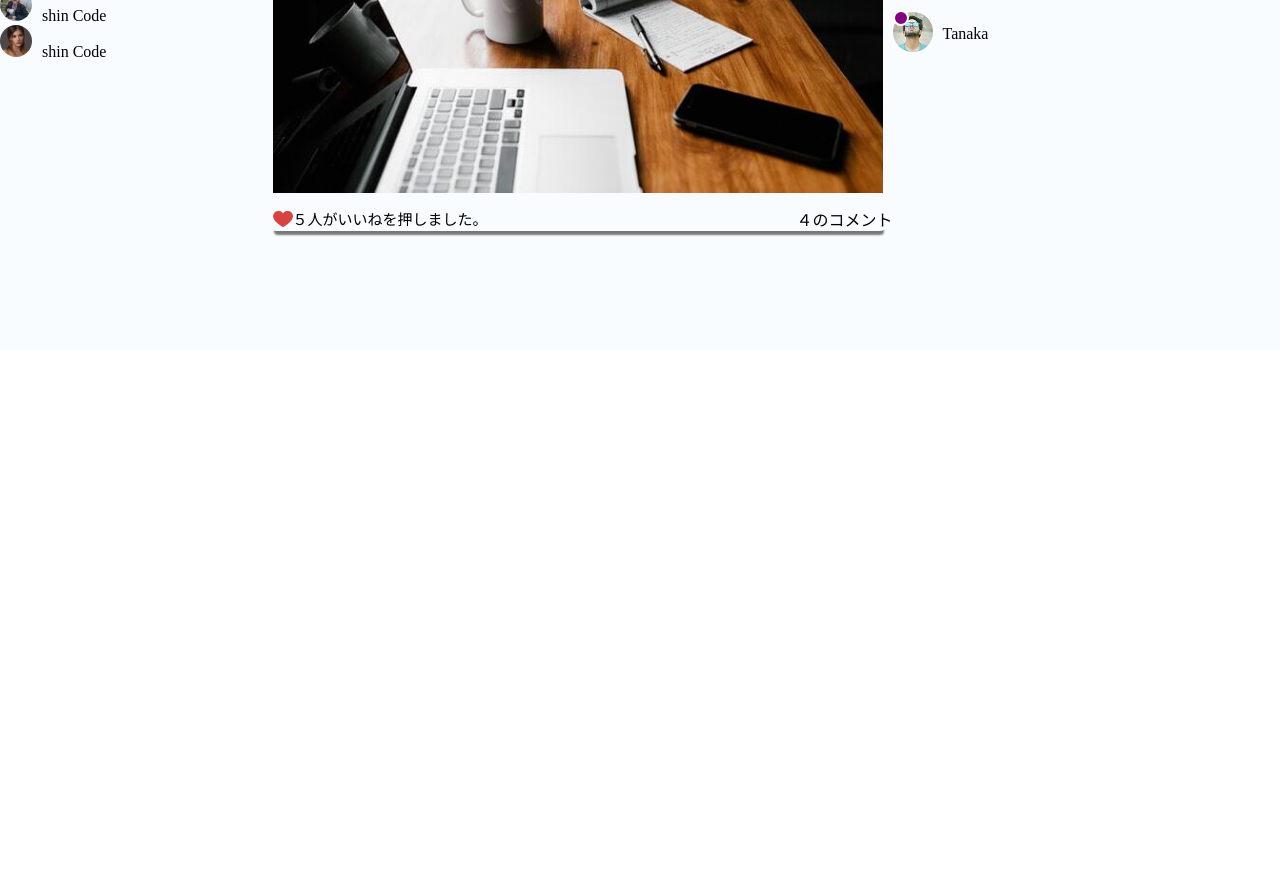
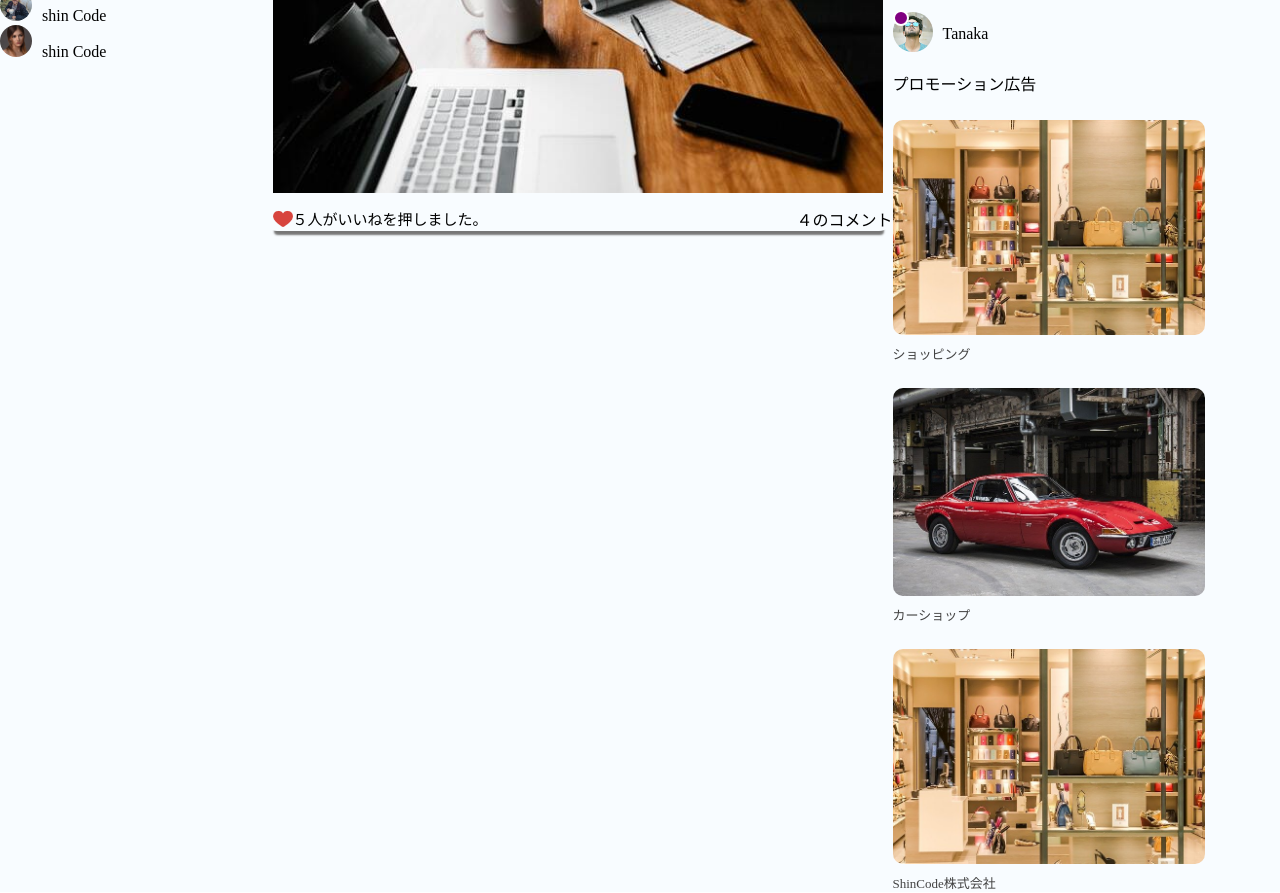
Before and after one commit to ShuheiKurinami/sns, a React (Create React App) app: page / in a window 1280 px wide. Shown: the part 500-1393 px from the top of the page. Before the commit the page ends 850 px from the top, so only its background shows below. Built offline with nearby package versions, Linux system fonts and the light colour scheme.

Commit message:
rightbarの広告作成

```diff
--- a/src/components/rightbar/Rightbar.css
+++ b/src/components/rightbar/Rightbar.css
@@ -70,3 +70,21 @@
   left: 0;
   border: 2px solid white;
 }
+
+promotionTitle {
+  font-size: 18px;
+  font-weight: 550;
+  margin-bottom: -10px;
+}
+
+.rightbarPromotionImg {
+  width: 85%;
+  border-radius: 10px;
+  margin: 25px 0;
+}
+
+.promotionName {
+  font-size: small;
+  color: #434343;
+  margin-top: -20px;
+}
--- a/src/components/rightbar/Rightbar.tsx
+++ b/src/components/rightbar/Rightbar.tsx
@@ -37,6 +37,25 @@
             <span className="rightbarUsername">Tanaka</span>
           </li>
         </ul>
+        <p className="promotionTitle">プロモーション広告</p>
+        <img
+          src="assets/promotion/promotion1.jpeg"
+          alt=""
+          className="rightbarPromotionImg"
+        />
+        <p className="promotionName">ショッピング</p>
+        <img
+          src="assets/promotion/promotion2.jpeg"
+          alt=""
+          className="rightbarPromotionImg"
+        />
+        <p className="promotionName">カーショップ</p>
+        <img
+          src="assets/promotion/promotion1.jpeg"
+          alt=""
+          className="rightbarPromotionImg"
+        />
+        <p className="promotionName">ShinCode株式会社</p>
       </div>
     </div>
   );
```
